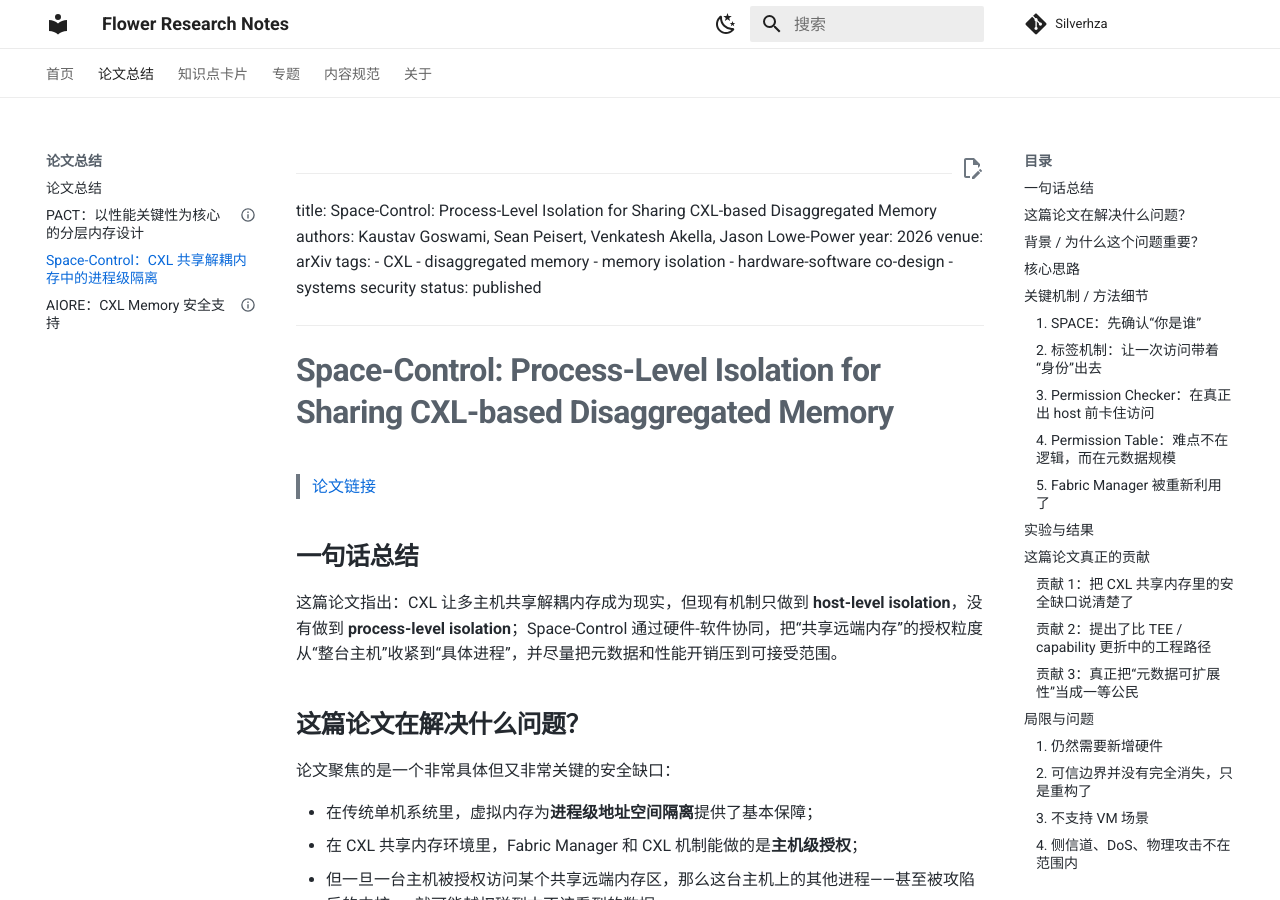
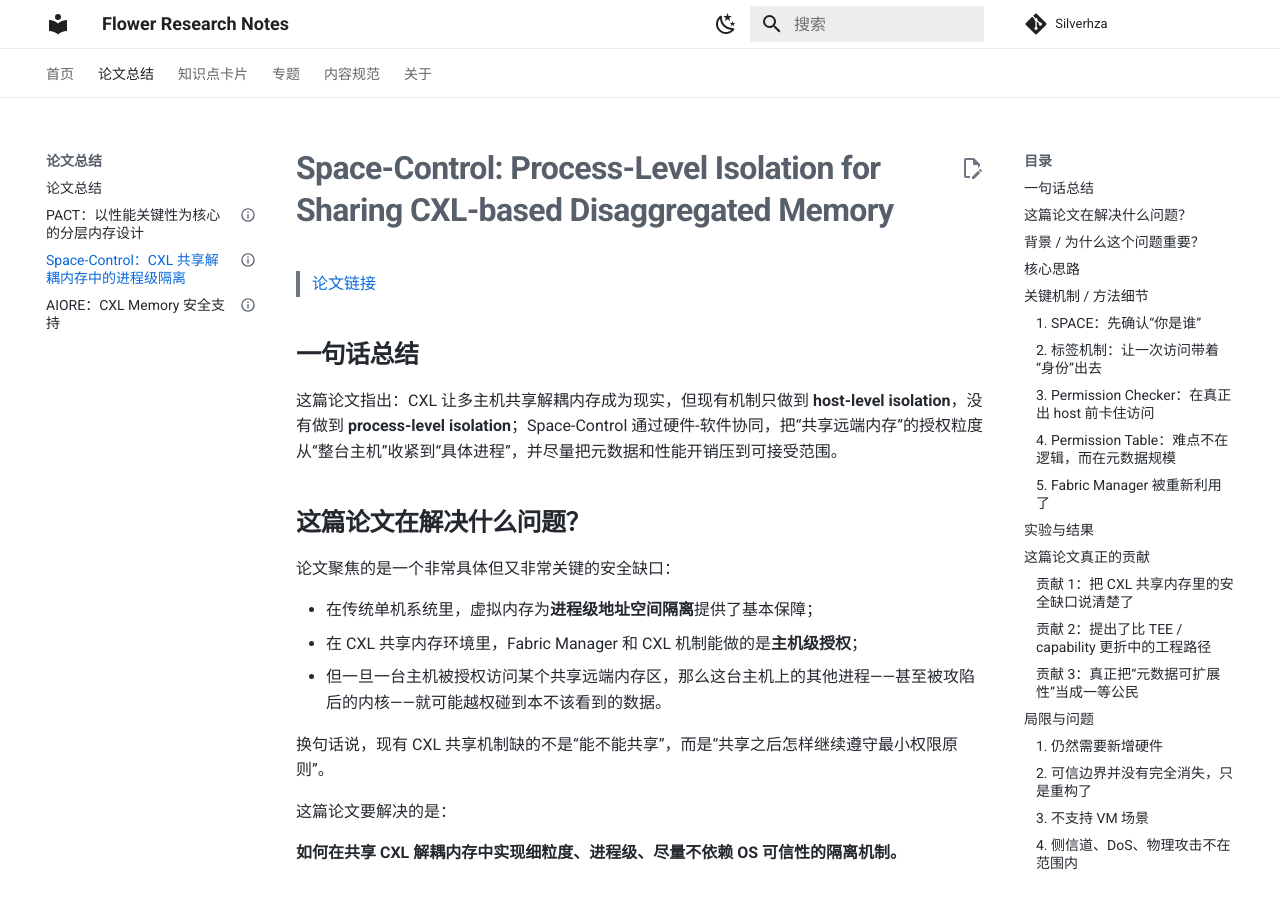
Before and after one commit to Silverhza/silverhza.github.io, an MkDocs documentation site: the page built from docs/papers/space-control-cxl-isolation.md, in a window 1280 px wide and 900 px high. Built offline with MkDocs 1.6.1 and Material for MkDocs 9.7.7, drawn with Linux system fonts in a browser that asks for light colours.

Commit message:
Update space-control-cxl-isolation.md

```diff
--- a/docs/papers/space-control-cxl-isolation.md
+++ b/docs/papers/space-control-cxl-isolation.md
@@ -1,5 +1,5 @@
 ---
-title: Space-Control: Process-Level Isolation for Sharing CXL-based Disaggregated Memory
+title: "Space-Control: Process-Level Isolation for Sharing CXL-based Disaggregated Memory"
 authors: Kaustav Goswami, Sean Peisert, Venkatesh Akella, Jason Lowe-Power
 year: 2026
 venue: arXiv
```
